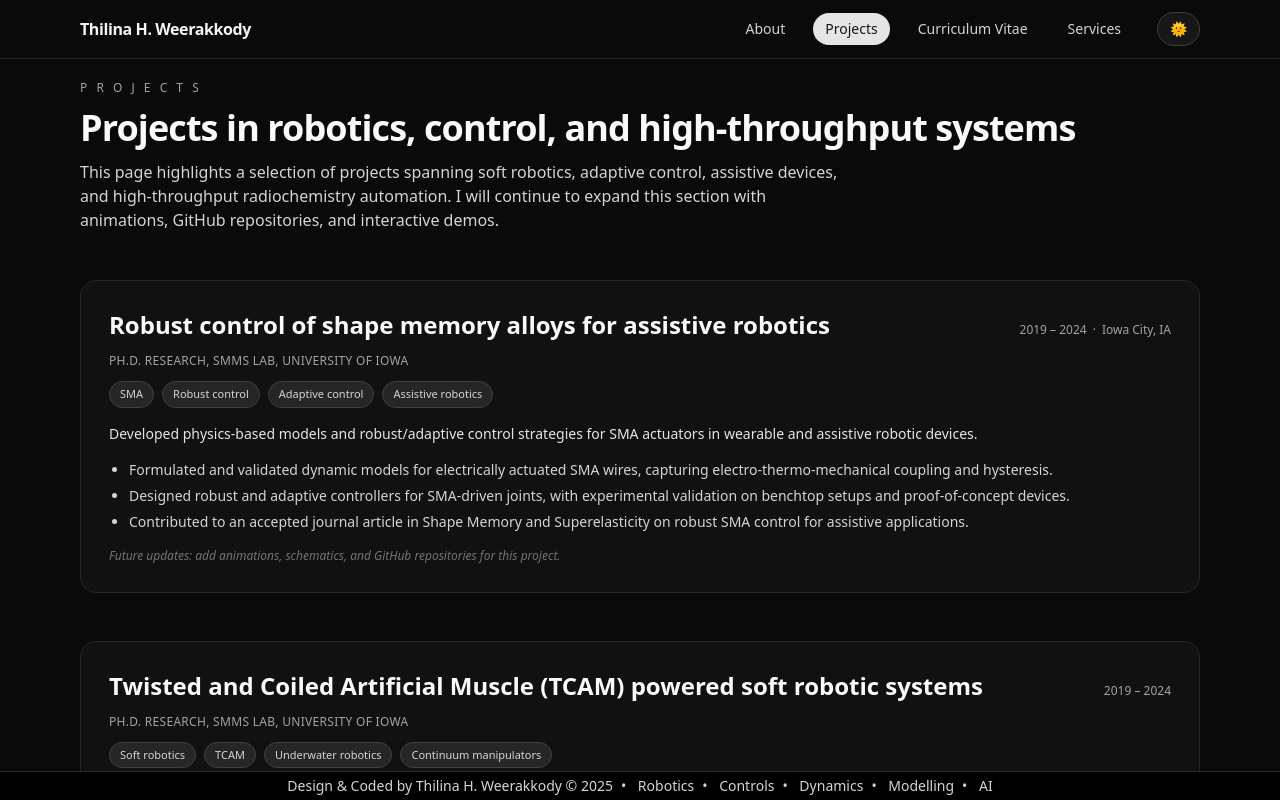
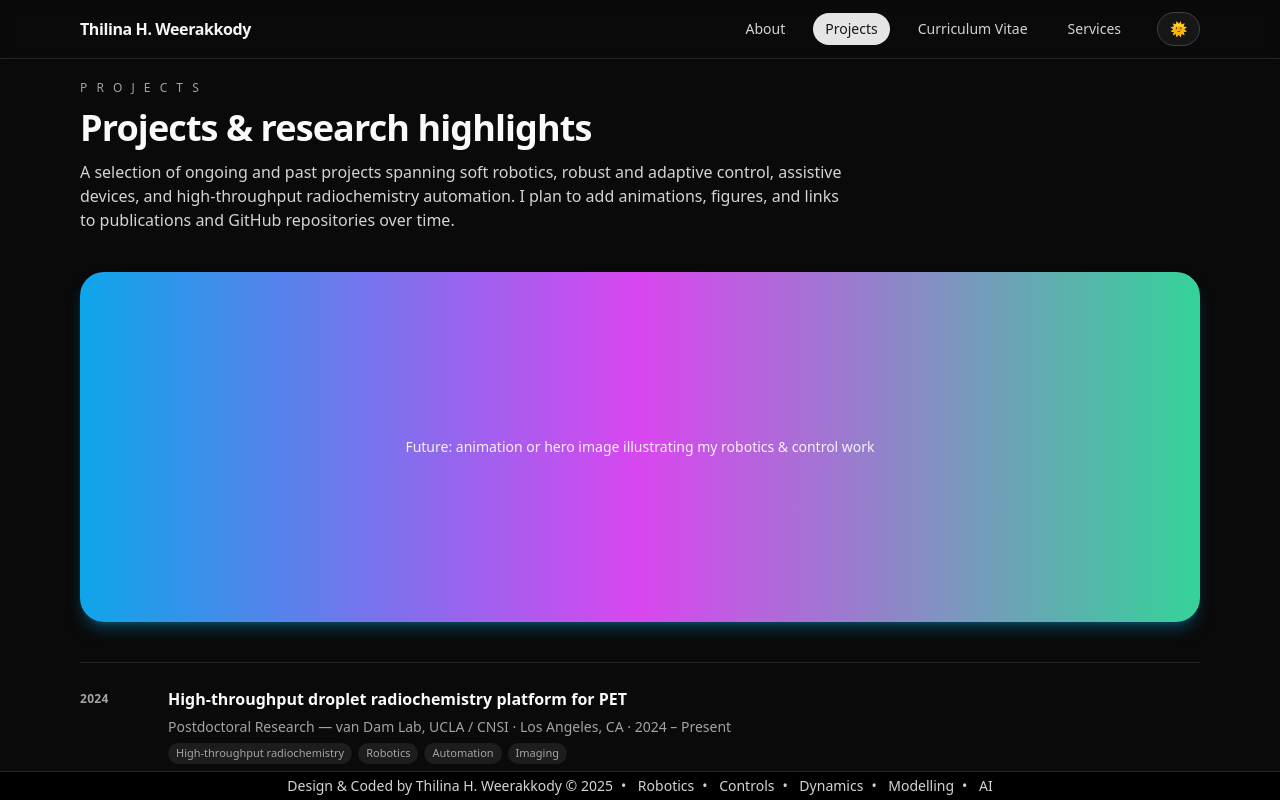
Before and after one commit to thilinahwe/thilinahwe.github.io, a React (Vite) app: page /#/projects in a window 1280 px wide. Built offline with nearby package versions, Linux system fonts and the light colour scheme.

Commit message:
Project tab update v1.0

```diff
--- a/src/pages/Projects.tsx
+++ b/src/pages/Projects.tsx
@@ -10,10 +10,26 @@ type Project = {
   highlights: string[];
 };
 
+// You can later mix in “publication-style” entries here as well
+// by either adding a "type" field or treating each paper as a "project".
 const projects: Project[] = [
   {
+    title: "High-throughput droplet radiochemistry platform for PET",
+    role: "Postdoctoral Research — van Dam Lab, UCLA / CNSI",
+    years: "2024 – Present",
+    location: "Los Angeles, CA",
+    tags: ["High-throughput radiochemistry", "Robotics", "Automation", "Imaging"],
+    summary:
+      "Developing a robotic platform for parallel droplet-based radiochemical reactions, in situ Cerenkov/scintillation imaging, and data-driven optimization of PET radiopharmaceutical synthesis.",
+    highlights: [
+      "Integrated multi-axis robotic motion, heating, dispensing, and imaging into a programmable high-throughput workflow.",
+      "Working on quantitative Cerenkov/scintillation image acquisition for in situ radioactivity readout.",
+      "Building analysis pipelines and control logic for automated reaction screening and optimization."
+    ],
+  },
+  {
     title: "Robust control of shape memory alloys for assistive robotics",
-    role: "Ph.D. Research, SMMS Lab, University of Iowa",
+    role: "Ph.D. Research — SMMS Lab, University of Iowa",
     years: "2019 – 2024",
     location: "Iowa City, IA",
     tags: ["SMA", "Robust control", "Adaptive control", "Assistive robotics"],
@@ -22,12 +38,12 @@ const projects: Project[] = [
     highlights: [
       "Formulated and validated dynamic models for electrically actuated SMA wires, capturing electro-thermo-mechanical coupling and hysteresis.",
       "Designed robust and adaptive controllers for SMA-driven joints, with experimental validation on benchtop setups and proof-of-concept devices.",
-      "Contributed to an accepted journal article in Shape Memory and Superelasticity on robust SMA control for assistive applications.",
+      "Contributed to an accepted journal article in Shape Memory and Superelasticity on robust SMA control for assistive applications."
     ],
   },
   {
     title: "Twisted and Coiled Artificial Muscle (TCAM) powered soft robotic systems",
-    role: "Ph.D. Research, SMMS Lab, University of Iowa",
+    role: "Ph.D. Research — SMMS Lab, University of Iowa",
     years: "2019 – 2024",
     tags: ["Soft robotics", "TCAM", "Underwater robotics", "Continuum manipulators"],
     summary:
@@ -35,12 +51,12 @@ const projects: Project[] = [
     highlights: [
       "Developed a low-cost continuum soft robotic arm powered by TCAMs, including modeling, control, and hardware testing.",
       "Contributed to octopus-inspired muscular hydrostats and tentacle-like actuators for underwater vehicle maneuvering and flow control.",
-      "Led or co-authored several journal and conference publications on TCAM manufacturing, behavior, and control in soft robots.",
+      "Led or co-authored several journal and conference publications on TCAM manufacturing, behavior, and control in soft robots."
     ],
   },
   {
     title: "Wrist rehabilitation exoskeleton and wearable glove",
-    role: "Ph.D. Collaboration, SMMS Lab & International partners",
+    role: "Ph.D. Collaboration — SMMS Lab & international partners",
     years: "2020 – 2023",
     tags: ["Rehabilitation robotics", "Wearable devices", "TCAM"],
     summary:
@@ -48,12 +64,12 @@ const projects: Project[] = [
     highlights: [
       "Contributed to the design and experimental characterization of a wrist rehabilitation exoskeleton powered by TCAM actuators.",
       "Collaborated on system integration, control strategies, and dynamic modeling for wearable rehabilitation devices.",
-      "Supported publications in Robotics and other venues, including an Editor’s Choice article on TCAM-powered exoskeletons.",
+      "Supported publications in Robotics and other venues, including an Editor’s Choice article on TCAM-powered exoskeletons."
     ],
   },
   {
     title: "Adaptive lower-limb prosthetics and active foot mechanisms",
-    role: "Research Assistant, Bionics Lab, University of Moratuwa",
+    role: "Research Assistant — Bionics Lab, University of Moratuwa",
     years: "2016 – 2018",
     location: "Sri Lanka",
     tags: ["Prosthetics", "Mechanism design", "Gait biomechanics"],
@@ -62,12 +78,12 @@ const projects: Project[] = [
     highlights: [
       "Developed and analyzed adaptive foot mechanisms for prosthetic applications, incorporating compliant and articulated structures.",
       "Prototyped and tested components using 3D printing and conventional manufacturing techniques.",
-      "Co-authored work on adaptive feet for lower-limb prostheses in the Journal of Robotics.",
+      "Co-authored work on adaptive feet for lower-limb prostheses in the Journal of Robotics."
     ],
   },
   {
     title: "Modular artificial shoulder prosthesis",
-    role: "Undergraduate Thesis, University of Moratuwa",
+    role: "Undergraduate Thesis — University of Moratuwa",
     years: "2015 – 2016",
     tags: ["Upper-limb prosthetics", "Modular design", "Control validation"],
     summary:
@@ -75,68 +91,115 @@ const projects: Project[] = [
     highlights: [
       "Developed a modular mechanical architecture for an artificial shoulder joint with multiple rotational degrees of freedom.",
       "Implemented basic control strategies and validated joint-level performance on a benchtop prototype.",
-      "Presented results in international conferences focusing on modeling, identification, and control.",
+      "Presented results in international conferences focusing on modeling, identification, and control."
     ],
   },
 ];
 
+// Helper: group projects by end year (last 4-digit year in the "years" string)
+function groupProjectsByEndYear(list: Project[]) {
+  const byYear: Record<string, Project[]> = {};
+
+  list.forEach((p) => {
+    const match = p.years.match(/\d{4}(?!.*\d{4})/); // last 4-digit year
+    const yearKey = match ? match[0] : p.years;
+    if (!byYear[yearKey]) byYear[yearKey] = [];
+    byYear[yearKey].push(p);
+  });
+
+  // Sort years descending (newest first)
+  const sortedYears = Object.keys(byYear).sort((a, b) => Number(b) - Number(a));
+  return { byYear, sortedYears };
+}
+
 export default function Projects() {
+  const { byYear, sortedYears } = groupProjectsByEndYear(projects);
+
   return (
     <>
       <HeadMeta
         title="Projects | Thilina Weerakkody"
-        description="Selected projects in robotics, control, soft actuators, and high-throughput experimental platforms."
+        description="Selected projects and research work in robotics, control, soft actuators, and high-throughput experimental platforms."
       />
 
       <section className="bg-neutral-50 text-neutral-900 dark:bg-neutral-950 dark:text-neutral-50">
-        <div className="max-w-6xl mx-auto px-4 py-16 sm:py-20">
+        <div className="max-w-6xl mx-auto px-4 py-16 sm:py-20 space-y-10">
           {/* Page header */}
-          <header className="mb-12">
-            <p className="text-xs uppercase tracking-[0.25em] text-neutral-500 dark:text-neutral-400 mb-3">
+          <header className="space-y-3">
+            <p className="text-xs uppercase tracking-[0.25em] text-neutral-500 dark:text-neutral-400">
               P R O J E C T S
             </p>
-            <h1 className="text-3xl sm:text-4xl font-semibold tracking-tight mb-3">
-              Projects in robotics, control, and high-throughput systems
+            <h1 className="text-3xl sm:text-4xl font-semibold tracking-tight text-neutral-900 dark:text-neutral-50">
+              Projects & research highlights
             </h1>
             <p className="text-sm sm:text-base text-neutral-700 dark:text-neutral-300 max-w-3xl">
-              This page highlights a selection of projects spanning soft robotics,
-              adaptive control, assistive devices, and high-throughput
-              radiochemistry automation. I will continue to expand this section
-              with animations, GitHub repositories, and interactive demos.
+              A selection of ongoing and past projects spanning soft robotics,
+              robust and adaptive control, assistive devices, and high-throughput
+              radiochemistry automation. I plan to add animations, figures, and
+              links to publications and GitHub repositories over time.
             </p>
           </header>
 
-          {/* Project list */}
-          <div className="space-y-10 sm:space-y-12">
-            {projects.map((project) => (
-              <article
-                key={project.title}
-                className="rounded-2xl border border-neutral-200 bg-white px-5 py-6 shadow-sm sm:px-7 sm:py-7 dark:border-neutral-800 dark:bg-neutral-900/60 dark:shadow-none"
+          {/* Hero / animation placeholder */}
+          <div
+            className="
+              w-full rounded-3xl
+              bg-gradient-to-r from-sky-500 via-cyan-400 to-emerald-400
+              dark:from-sky-500 dark:via-fuchsia-500 dark:to-emerald-400
+              aspect-[16/5]
+              flex items-center justify-center
+              text-xs sm:text-sm font-medium text-white/90
+              shadow-lg shadow-sky-500/30
+            "
           >
-                {/* Project header */}
-                <div className="mb-3 flex flex-col gap-2 sm:flex-row sm:items-baseline sm:justify-between">
-                  <h2 className="text-xl sm:text-2xl font-semibold">
+            {/* Replace this with an animation or project image */}
+            Future: animation or hero image illustrating my robotics & control work
+          </div>
+
+          {/* Year-separated list (no boxes) */}
+          <div className="space-y-10">
+            {sortedYears.map((year, idx) => (
+              <section
+                key={year}
+                className={`pt-6 ${
+                  idx === 0 ? "border-t border-neutral-200 dark:border-neutral-800" : "border-t border-neutral-200 dark:border-neutral-800"
+                }`}
+              >
+                <div className="flex gap-6">
+                  {/* Left: Year label */}
+                  <div className="w-16 shrink-0 pt-1 text-xs font-semibold tracking-wide text-neutral-500 dark:text-neutral-400">
+                    {year}
+                  </div>
+
+                  {/* Right: all projects for that year */}
+                  <div className="flex-1 space-y-6">
+                    {byYear[year].map((project) => (
+                      <article key={project.title} className="space-y-1.5">
+                        {/* Title */}
+                        <h2 className="text-sm sm:text-base font-semibold text-neutral-900 dark:text-neutral-50">
                           {project.title}
                         </h2>
-                  <div className="text-xs text-neutral-500 dark:text-neutral-400">
+
+                        {/* Role / location / years */}
+                        <div className="text-xs sm:text-sm text-neutral-600 dark:text-neutral-400">
+                          <span>{project.role}</span>
+                          {project.location && (
+                            <>
+                              {" · "}
+                              <span>{project.location}</span>
+                            </>
+                          )}
+                          {" · "}
                           <span>{project.years}</span>
-                    {project.location && <span className="mx-1.5">·</span>}
-                    {project.location && <span>{project.location}</span>}
-                  </div>
                         </div>
 
-                {/* Role */}
-                <p className="mb-3 text-xs font-medium uppercase tracking-wide text-neutral-500 dark:text-neutral-400">
-                  {project.role}
-                </p>
-
-                {/* Tags */}
+                        {/* Tags (simple inline chips) */}
                         {project.tags && (
-                  <div className="mb-4 flex flex-wrap gap-2 text-[11px]">
+                          <div className="flex flex-wrap gap-1.5 text-[10px] sm:text-[11px] text-neutral-600 dark:text-neutral-400">
                             {project.tags.map((tag) => (
                               <span
                                 key={tag}
-                        className="px-2.5 py-1 rounded-full border border-neutral-200 bg-neutral-100 text-neutral-700 dark:border-neutral-700 dark:bg-neutral-800 dark:text-neutral-300"
+                                className="px-2 py-0.5 rounded-full bg-neutral-200/70 dark:bg-neutral-800/70"
                               >
                                 {tag}
                               </span>
@@ -145,23 +208,21 @@ export default function Projects() {
                         )}
 
                         {/* Summary */}
-                <p className="mb-4 text-sm text-neutral-800 dark:text-neutral-200">
+                        <p className="text-xs sm:text-sm text-neutral-700 dark:text-neutral-300 mt-1">
                           {project.summary}
                         </p>
 
                         {/* Highlights */}
-                <ul className="list-disc space-y-1.5 pl-5 text-sm text-neutral-700 dark:text-neutral-300">
-                  {project.highlights.map((item, idx) => (
-                    <li key={idx}>{item}</li>
+                        <ul className="mt-1 list-disc pl-4 space-y-0.5 text-xs sm:text-sm text-neutral-700 dark:text-neutral-300">
+                          {project.highlights.map((item, i) => (
+                            <li key={i}>{item}</li>
                           ))}
                         </ul>
-
-                {/* Placeholder for future animations / links */}
-                <div className="mt-4 text-xs italic text-neutral-500 dark:text-neutral-500">
-                  Future updates: add animations, schematics, and GitHub repositories
-                  for this project.
+                      </article>
+                    ))}
                   </div>
-              </article>
+                </div>
+              </section>
             ))}
           </div>
         </div>
--- /dev/null
+++ b/src/utils/loadProjects.ts
@@ -0,0 +1,47 @@
+// src/utils/loadProjects.ts
+
+export type ProjectItem = {
+  title: string;
+  role: string;
+  years: string;
+  summary: string;
+  highlights: string[];
+  github?: string;
+  image?: string;
+};
+
+export async function loadProjectsFromXML(): Promise<ProjectItem[]> {
+  const xmlURL = "/data/projects.xml";
+
+  try {
+    const response = await fetch(xmlURL);
+    if (!response.ok) throw new Error("XML file not found.");
+
+    const xmlText = await response.text();
+    const parser = new DOMParser();
+    const xml = parser.parseFromString(xmlText, "text/xml");
+
+    const projectNodes = Array.from(xml.getElementsByTagName("project"));
+    const projects: ProjectItem[] = projectNodes.map((node) => {
+      const get = (tag: string) =>
+        node.getElementsByTagName(tag)[0]?.textContent?.trim() || "";
+
+      return {
+        title: get("title"),
+        role: get("role"),
+        years: get("years"),
+        summary: get("summary"),
+        github: get("github") || undefined,
+        image: get("image") || undefined,
+        highlights: Array.from(node.getElementsByTagName("highlight")).map(
+          (h) => h.textContent?.trim() || ""
+        ),
+      };
+    });
+
+    return projects;
+  } catch (err) {
+    console.error("XML parsing failed:", err);
+    return [];
+  }
+}
```
Also changed, not shown: 1 other file (tests, documents, lock files or other folders). Lines whose indentation alone changed are shown as unchanged.
